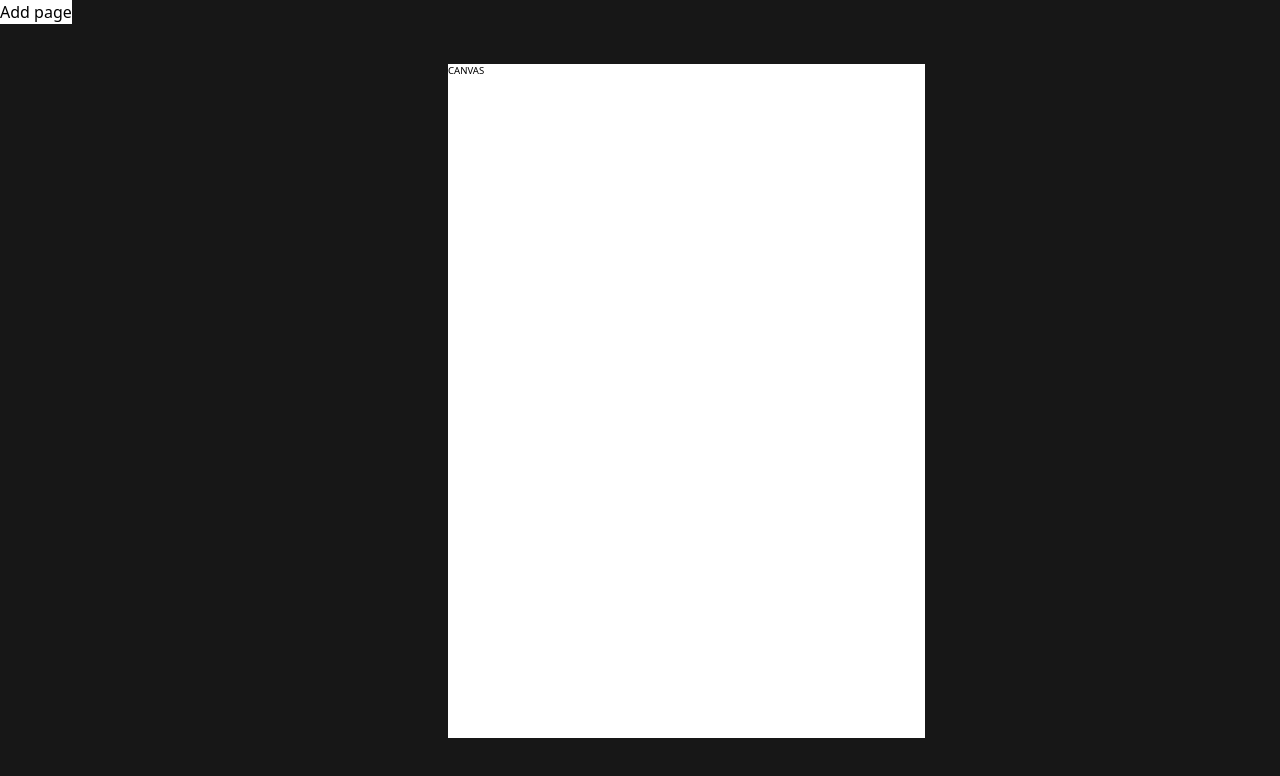
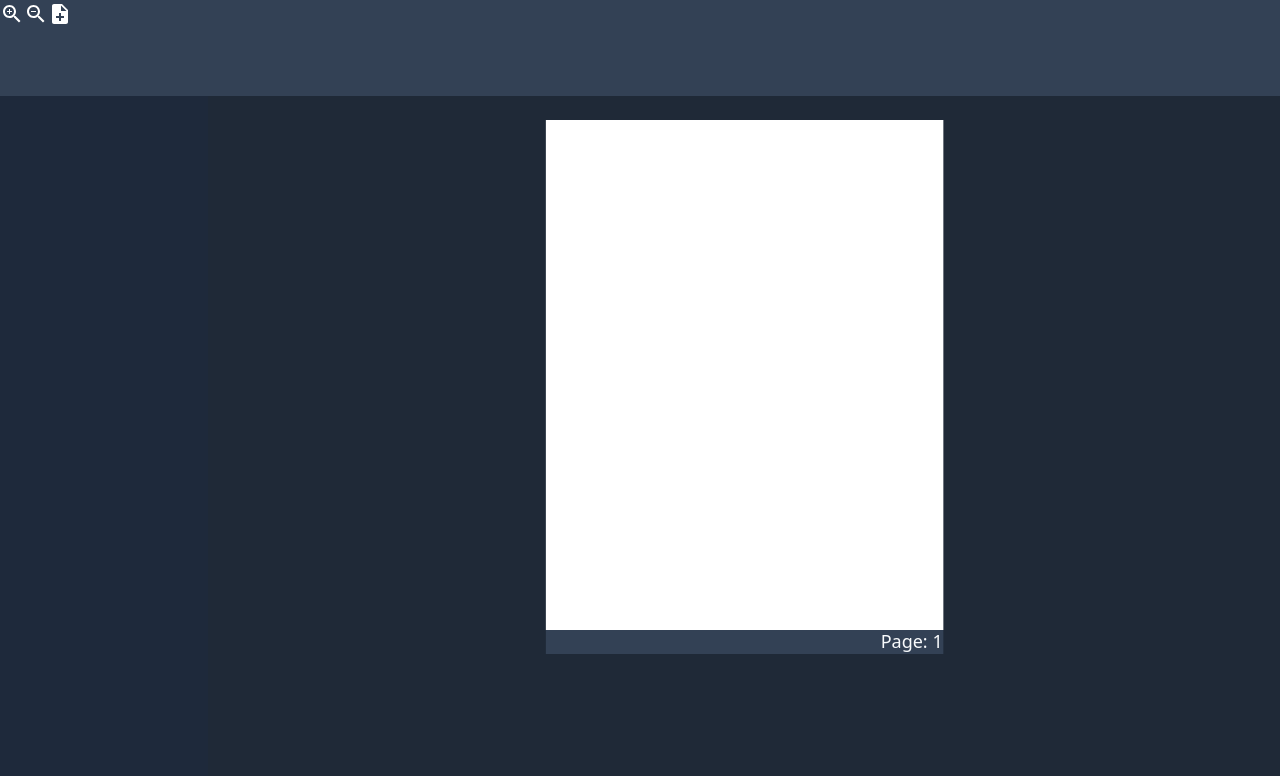
Before and after one commit to cu8code/locInfo, a Next.js app: page / in a window 1280 px wide. Shown: the top 776 px of the page. Built offline with nearby package versions, Linux system fonts and the light colour scheme.

Commit message:
going great

```diff
--- a/components/editorCanvas/index.jsx
+++ b/components/editorCanvas/index.jsx
@@ -1,129 +1,28 @@
-/*
- * this cpmponent responsibe for create the main canvas over which we will
- * show the preview in real time
- * */
+import { useEffect, useRef, useState } from "react";
 
-import { useRef, useEffect, useState } from "react";
-
-let currentZoomValue = 0.6;
-const zoomDifferenceValue = 0.05;
-let pages = 1;
-
-// for pan
-let mouseDown = false; //if mouse is clicked
-let canvasOffset = [0, 0];
-
-// checking if canvas is out of viewport
-// const isInViewport = (element) => {
-//   const rect = element.getBoundingClientRect();
-//   return rect.top >= 0 && rect.bottom <= window.innerHeight;
-// };
-
-const pan = (e, element) => {
-  e.preventDefault();
-  const rect = element.getBoundingClientRect();
-  //if mouse is clicked and canvas is out of viewport due to zoom
-  if (mouseDown /*&& !isInViewport(element)*/) {
-    // stack overflow :)
-    element.style.top = e.clientY + canvasOffset[1] + "px";
-    element.style.left = e.clientX + canvasOffset[0] + "px";
-  }
-  // console.log(rect.top<=);
-};
-
-
-const Page = () => {
-  return (
-    <main
-      style={{
-        width: "210mm",
-        height: "297mm",
-      }}
-      className="bg-white transition duration-100 ease-in-out"
-    >
-      {" "}
-      CANVAS{" "}
-    </main>
+const Page = ({num})=>{
+  return(
+    <>
+      <div className="bg-white w-[70mm] h-[90mm]">
+      </div>
+      <div className="text-slate-50 bg-slate-700 text-xs text-right h-[1rem] mt-[-0.5rem]">Page: {num}</div>
+    </>
   );
 }
-
-const zoom = (event, maxZoom, minZoom, canvas) => {
-  event.preventDefault();
-  if (canvas === null) return
-  let zoomVal = Math.sign(event.deltaY);
-  if (zoomVal == 1 && currentZoomValue > minZoom) {
-    currentZoomValue -= zoomDifferenceValue;
-  } else if (zoomVal == -1 && currentZoomValue < maxZoom) {
-    currentZoomValue += zoomDifferenceValue;
-  }
-  console.log(event.x, event.y, ",", canvas.current.offsetLeft);
-  canvas.current.style.transform = `scale(${currentZoomValue})`;
-};
-
-const addPages = (pagesArray, setPages, canvas) => {
-  pages++;
-  setPages([...pagesArray, { key: pages }]);
-  console.log(canvas.current.style.left)
-}
-
-export default function EditorCanvas({ maxZoom, minZoom }) {
-  const [pagesArray, setPages] = useState([{ key: 1 }])
-  const canvas = useRef(null);
-  const canvasContainer = useRef(null);
-
-  useEffect(() => {
-    const element = canvasContainer.current;
-    //event listeners for zoom and pan
-    element.addEventListener("wheel", (e) => zoom(e, maxZoom, minZoom, canvas));
-
-    element.addEventListener("mousedown", (e) => {
-      e.preventDefault();
-      mouseDown = true;
-      // logic from stack overflow
-      canvasOffset = [
-        canvas.current.offsetLeft - e.clientX,
-        canvas.current.offsetTop - e.clientY,
-      ];
-    });
-    element.addEventListener("mouseup", () => {
-      mouseDown = false;
-    });
-    element.addEventListener("mousemove", (e) => {
-      pan(e, canvas.current);
-    });
-    return () => {
-      element.removeEventListener("wheel", (e) => zoom(e, maxZoom, minZoom, canvas));
-    };
-  }, []);
-  return (
+export default function EditorCanvas({zoomVal,pages}){
+  return(
     <>
-      {/* editroCanvas */}
-      <div
-        onScroll={() => console.log("editroCanvas")}
-        style={{ background: "#171717" }}
-        ref={canvasContainer}
-        className="overflow-hidden top-0 left-0 h-screen w-screen flex justify-center items-center"
-      >
-        {/* this main elemet will be the representation of pdf page */}
+      <div className="w-full min-h-full h-fit flex justify-center">
         <div
-          ref={canvas}
-          style={{
-            transform: "scale(0.6)",
-            minWidth: "210mm",
-            minHeight: "210mm",
-            left: "35vw",
-            transformOrigin: "0% center"
-          }}
-          className="w-fit h-fit fixed gap-8 flex flex-row"
-        >
-          {pagesArray.map((data) => {
-            return (
-              <Page key={data.key} />
-            )
+        style={{transform:`scale(${zoomVal})`}}
+         className="pt-4 pb-4 w-fit h-fit flex flex-col gap-2 origin-top duration-200">
+          {pages.map((data)=>{
+            return(
+              <Page key={data.key} num={data.key}/>
+            );
           })}
         </div>
       </div>
-      <button className="fixed top-0 bg-white" onClick={() => addPages(pagesArray, setPages, canvas)}>Add page</button>
     </>
   );
 }
--- a/package.json
+++ b/package.json
@@ -9,6 +9,10 @@
     "lint": "next lint"
   },
   "dependencies": {
+    "@emotion/react": "^11.10.5",
+    "@emotion/styled": "^11.10.5",
+    "@mui/icons-material": "^5.11.0",
+    "@mui/material": "^5.11.3",
     "next": "13.1.1",
     "react": "18.2.0",
     "react-dom": "18.2.0"
@@ -18,6 +22,7 @@
     "eslint": "8.30.0",
     "eslint-config-next": "13.1.1",
     "postcss": "^8.4.20",
+    "tailwind-scrollbar": "^2.1.0",
     "tailwindcss": "^3.2.4"
   }
 }
--- a/pages/index.js
+++ b/pages/index.js
@@ -1,9 +1,37 @@
-import EditorCanvas from "../components/editorCanvas"
+import { useState } from "react";
+import EditorCanvas from "../components/editorCanvas";
+import ZoomInIcon from '@mui/icons-material/ZoomIn';
+import ZoomOutIcon from '@mui/icons-material/ZoomOut';
+import NoteAddIcon from '@mui/icons-material/NoteAdd';
+
+let totalPages = 1;
 
 export default function Home() {
+  const [theme,setTheme]=useState("white");
+  const [zoom,setZoom]=useState(1.5);
+  const [pages,setpages]=useState([{key:1}]);
+  const handelZoom=(zoom)=>{
+    if(zoom>=1&zoom<=3) setZoom(zoom);
+  }
+  const addPages=()=>{
+    totalPages++;
+    setpages([...pages,{key:totalPages}])
+  }
   return (
     <>
-      <EditorCanvas maxZoom={2} minZoom={0.3} />
+      <div className="flex flex-col w-full h-screen overflow-hidden">
+        <nav className="w-full h-24 bg-slate-700 min-h-[6rem]">
+          <button onClick={()=>handelZoom(zoom+0.5)}><ZoomInIcon style={{color:theme}}/></button>
+          <button onClick={()=>handelZoom(zoom-0.5)}><ZoomOutIcon style={{color:theme}}/></button>
+          <button onClick={addPages}><NoteAddIcon style={{color:theme}}/></button>
+        </nav>
+        <div className="flex flex-1 h-[calc(100vh-6rem)]">
+          <div className="bg-slate-800 w-52"></div>
+          <div className="bg-gray-800 flex-1 overflow-y-auto scrollbar-none scroll-smooth">
+            <EditorCanvas zoomVal={zoom} pages={pages}/>
+          </div>
+        </div>
+      </div>
     </>
-  )
+  );
 }
--- a/tailwind.config.js
+++ b/tailwind.config.js
@@ -7,5 +7,7 @@ module.exports = {
   theme: {
     extend: {},
   },
-  plugins: [],
+  plugins: [
+    require('tailwind-scrollbar'),
+  ],
 }
```
Also changed, not shown: 2 other files (tests, documents, lock files or other folders).
